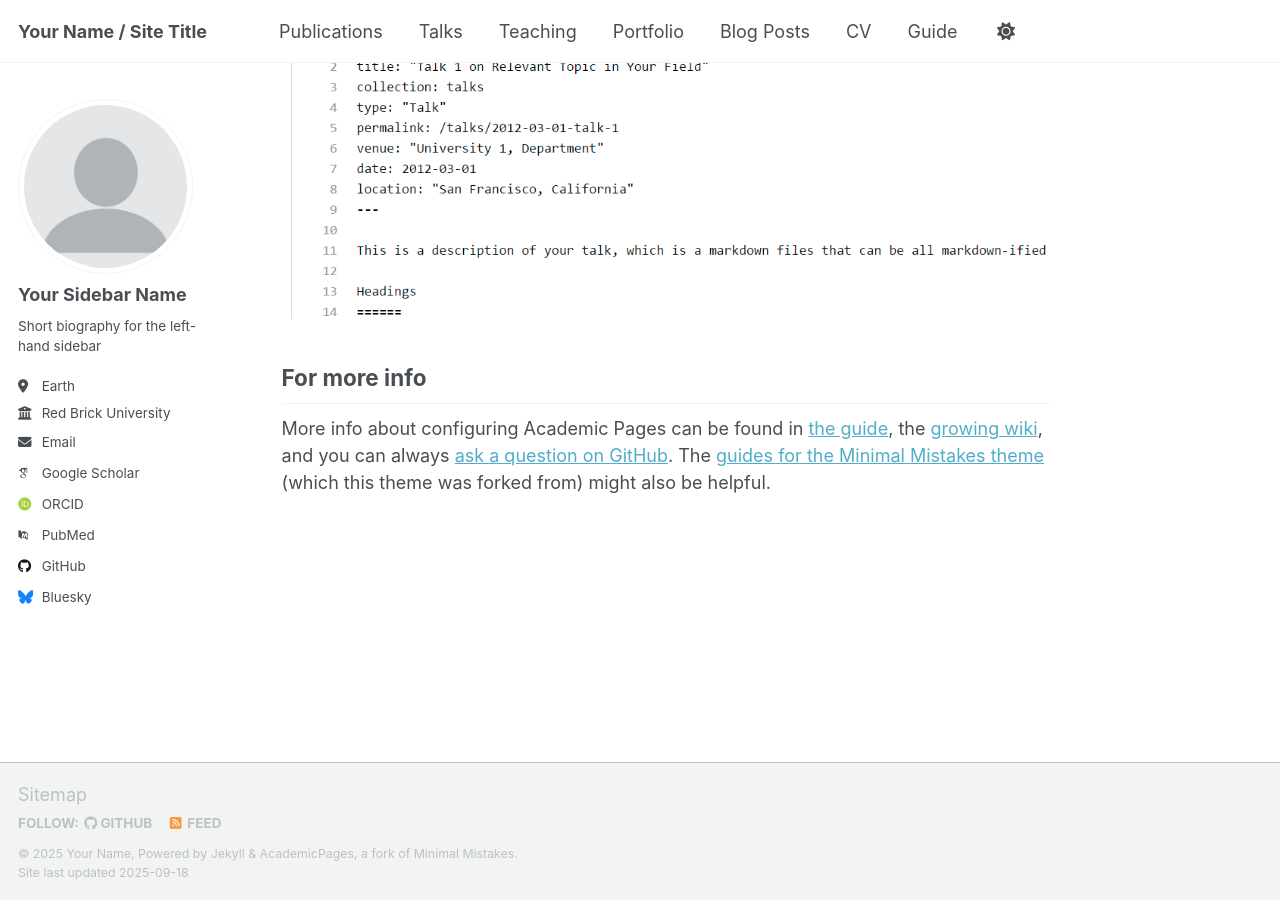
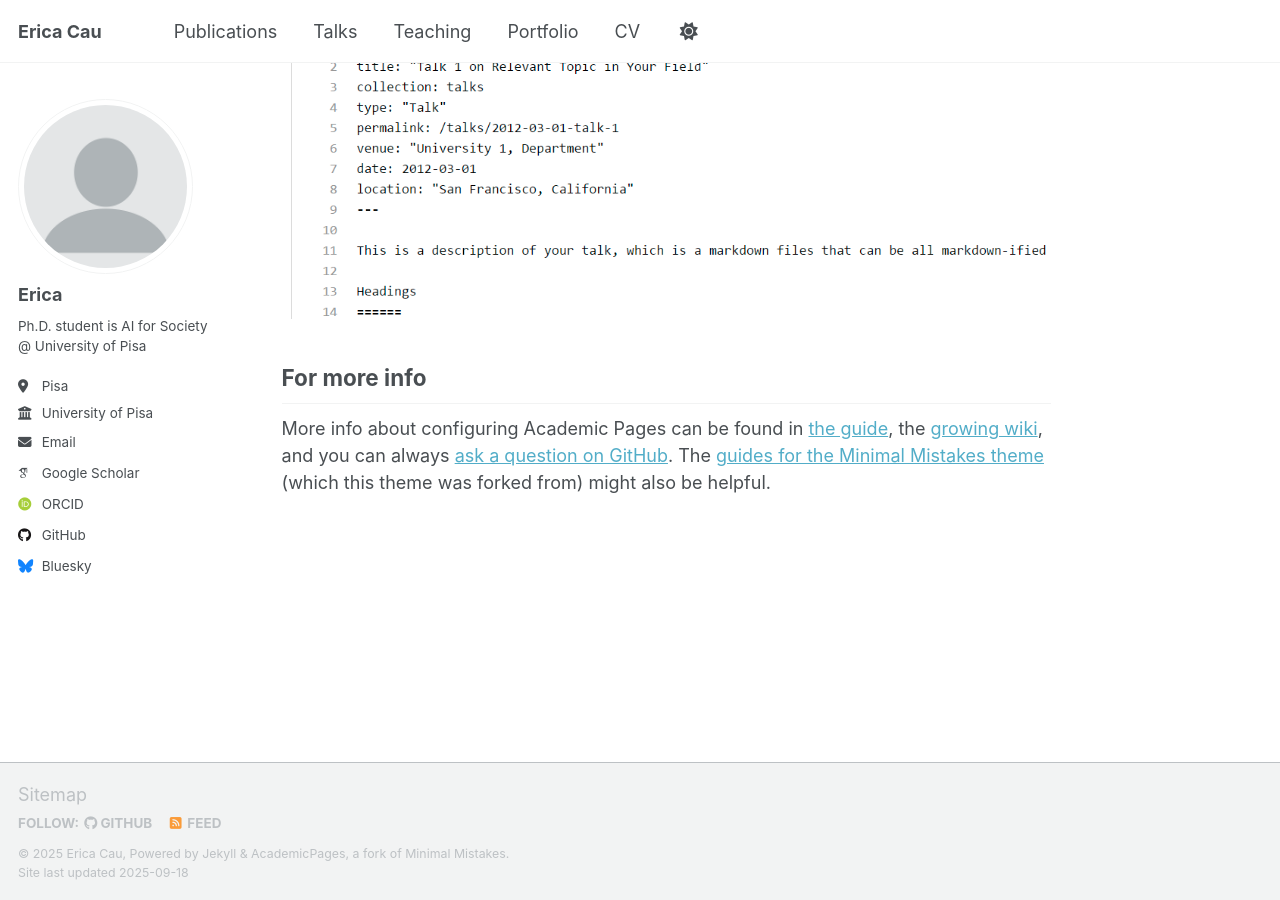
Before and after one commit to ericacau/ericacau.github.io, a Jekyll site: the page built from _pages/about.md, in a window 1280 px wide and 900 px high, scrolled down 2880 px. Built offline with Jekyll 4.4.1, drawn with Linux system fonts in a browser that asks for light colours; some web fonts are replaced; a script that is not in the unit is left out.

Commit message:
Bio changes

```diff
--- a/_config.yml
+++ b/_config.yml
@@ -9,14 +9,14 @@
 # Basic Site Settings
 locale                   : "en-US"
 site_theme               : "default" # Currently available options are "default", "air"
-title                    : "Your Name / Site Title"
+title                    : "Erica Cau"
 title_separator          : "-"
-name                     : &name "Your Name"
-description              : &description "Your Name's academic portfolio"   # Update this with a general description of your site, this is the default if not overridden by a page
-url                      : https://academicpages.github.io # The base hostname & protocol for your site e.g. "https://[your GitHub username].github.io",
+name                     : &name "Erica Cau"
+description              : &description "Erica Cau's academic portfolio"   # Update this with a general description of your site, this is the default if not overridden by a page
+url                      : https://ericacau.github.io # The base hostname & protocol for your site e.g. "https://[your GitHub username].github.io",
                                                            # or if you already have some other page hosted on Github then use "https://[your GitHub username].github.io/[Your Repo Name]"
 baseurl                  : "" # the subpath of your site, e.g. "/blog"
-repository               : "academicpages/academicpages.github.io"
+repository               : "ericacau.github.io"
 
 # Site Author - The following control what appear as part of the author content on the side bar.
 #               If a field is blank the icon and link will not appear, otherwise it will be shown.
@@ -24,23 +24,20 @@ repository               : "academicpages/academicpages.github.io"
 author:
   # Biographic information
   avatar           : "profile.png"
-  name             : "Your Sidebar Name"
+  name             : "Erica"
   pronouns         : # example: "she/her"
-  bio              : "Short biography for the left-hand sidebar"
-  location         : "Earth"
-  employer         : "Red Brick University"
+  bio              : "Ph.D. student is AI for Society @ University of Pisa"
+  location         : "Pisa"
+  employer         : "University of Pisa"
   uri              : # URL
-  email            : "none@example.org"
+  email            : "erica.cau@phd.unipi.it"
 
   # Academic websites
   academia         : # URL
   arxiv            : # URL - Update with the correct link to your profile
-  googlescholar    : "https://scholar.google.com/citations?user=PS_CX0AAAAAJ"
+  googlescholar    : "https://scholar.google.it/citations?user=9aXiIaoAAAAJ&hl=it&oi=ao"
   inspire-hep      : # URL
-  impactstory      : # URL
-  orcid            : "http://orcid.org/yourorcidurl"
-  semantic         : # URL
-  pubmed           : "https://www.ncbi.nlm.nih.gov/pubmed/?term=john+snow"
+  orcid            : "https://orcid.org/0009-0005-7267-9870"
   researchgate     : # URL
   scopus           : # URL
 
@@ -54,7 +51,7 @@ author:
 
   # Social media
   artstation       : # Username
-  bluesky          : "bsky.app" # Replace this with you Bluesky username
+  bluesky          : "https://bsky.app/profile/ericacau.bsky.social" # Replace this with you Bluesky username
   facebook         : # Username
   flickr           : # Username
   foursquare       : # Username
```
Also changed, not shown: _data/navigation.yml (+0 -9 lines).
